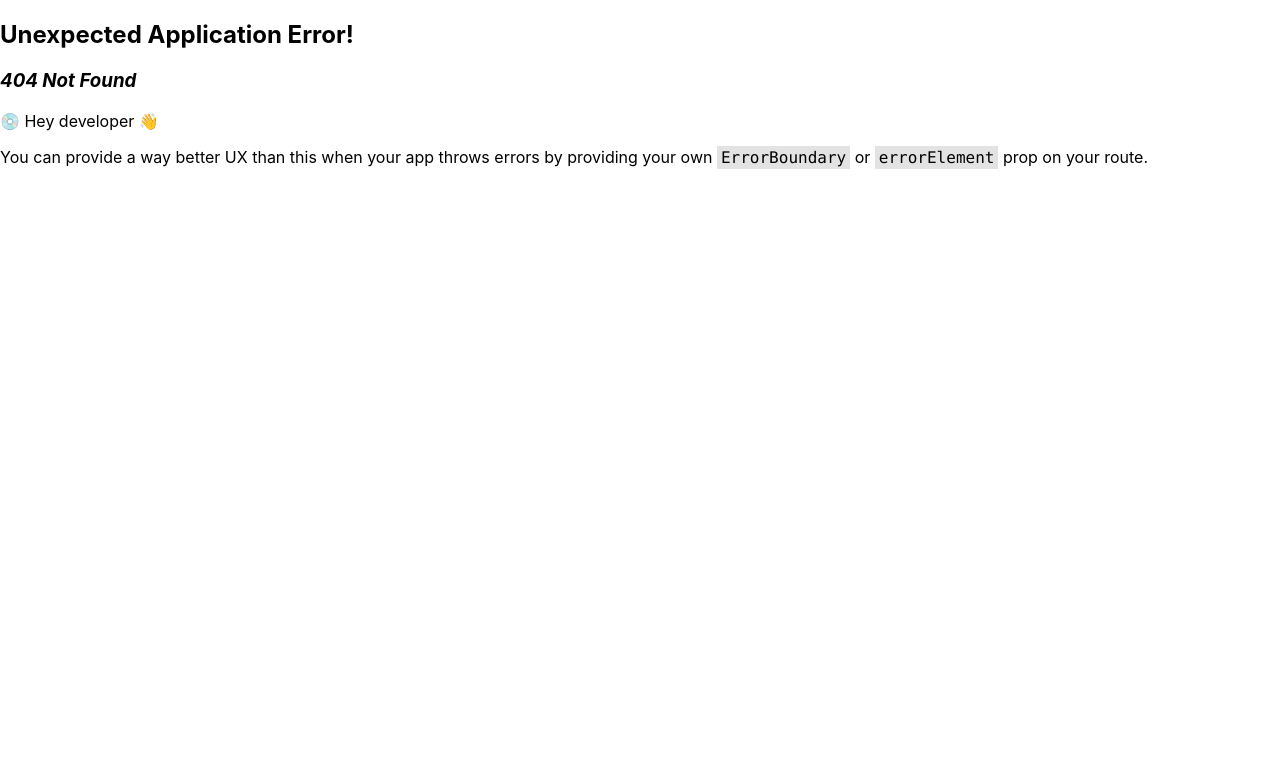
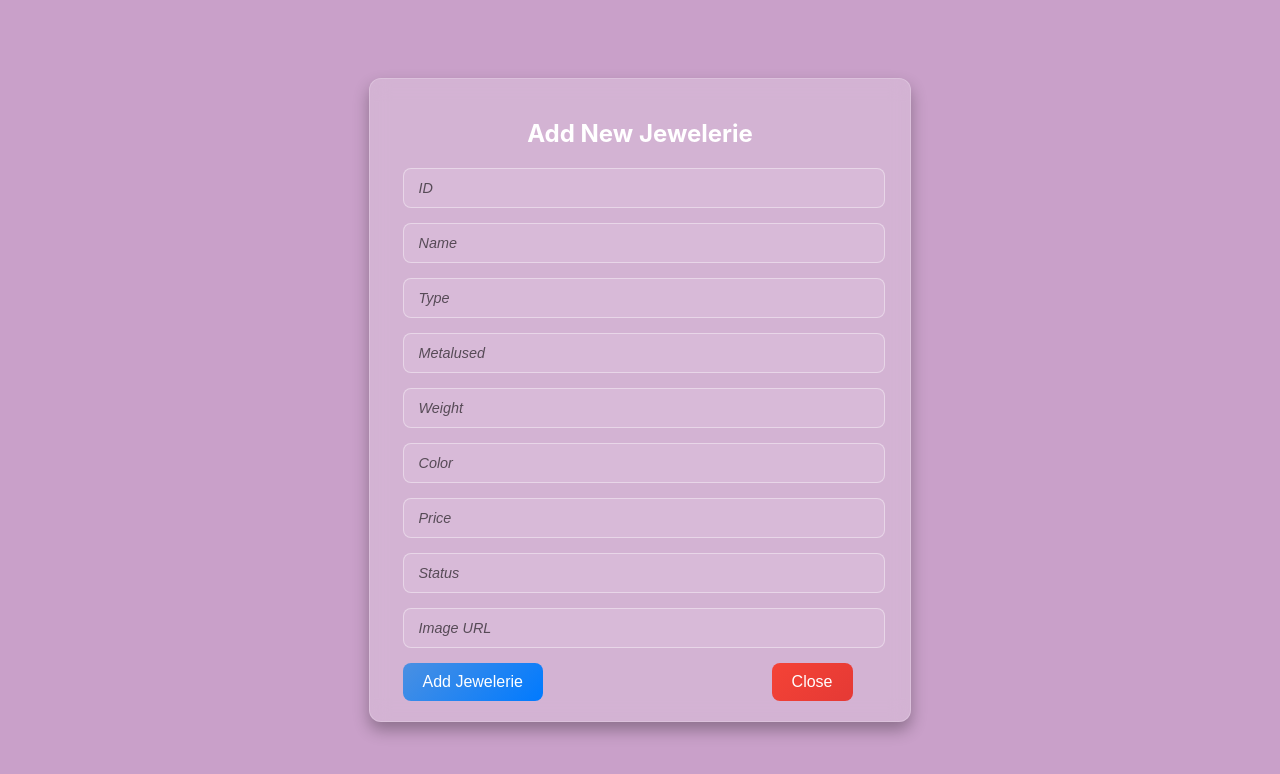
Before and after one commit to sejalsharmas/jewelerie-frontend, a React (Create React App) app: page /add in a window 1280 px wide. Before the commit this address had no page. Shown: the top 774 px of the page. Built offline with nearby package versions, Linux system fonts and the light colour scheme.

Commit message:
add earing button enabled and the add form created

```diff
--- a/src/App.js
+++ b/src/App.js
@@ -3,6 +3,7 @@ import Navbar from './components/navbar/Navbar'
 import axios from 'axios'
 import './App.css'
 import Cards from  './components/cards/Cards'
+import { Link } from 'react-router-dom'
 
 
 function App() {
@@ -26,7 +27,9 @@ function App() {
       <Navbar/>
 
       <div >
+        <Link to = {'/add'}>
          <button className='btn'>ADD NEW JEWELLERY</button>
+         </Link>
         </div>
       <div className='card-container'>
       {
--- a/src/index.js
+++ b/src/index.js
@@ -4,6 +4,7 @@ import './index.css';
 import App from './App';
 import Detail from './views/detail/Detail';
 import Edit from './views/edit/Edit';
+import Add from './views/Add/Add';
 import { RouterProvider , createBrowserRouter } from 'react-router-dom';
 
 const root = ReactDOM.createRoot(document.getElementById('root'));
@@ -19,6 +20,10 @@ const router = createBrowserRouter([
 {
   path:'/Edit/:id',
   element: <Edit/>
+},
+{
+  path:'/add',
+  element: <Add/>
 }
 ])
 root.render(<RouterProvider router = {router} />);
--- /dev/null
+++ b/src/views/Add/Add.js
@@ -0,0 +1,184 @@
+import { React, useState } from 'react';
+import './Add.css';
+import axios from 'axios';
+import { useNavigate } from 'react-router-dom';
+
+
+function Add() {
+     const [jewelerie, setJewelerie] = useState({
+        name: "",
+        type: "",
+        Metalused: "",
+        Weight: "",
+        Color: "",
+        Price: "",
+        Status: "",
+        image: "",
+      });
+
+    const navigate = useNavigate();
+
+    const Add = async () => {
+        try {
+            await axios.post(`http://localhost:5001/jewelries`, {
+                id: jewelerie.id,
+                name: jewelerie.name,
+                type: jewelerie.type,
+                Metalused: jewelerie.Metalused,
+                Weight: jewelerie.Weight,
+                Color: jewelerie.Color,
+                Price: jewelerie.Price,
+                Status: jewelerie.Status,
+                image: jewelerie.image,
+            });
+
+            setJewelerie({
+                name: "",
+                type: "",
+                Metalused: "",
+                Weight: "",
+                Color: "",
+                Price: "",
+                Status: "",
+                image: "",
+                id: "",
+            });
+
+            navigate(-1 || '/');
+        } catch (error) {
+            console.error("Error adding jewelerie:", error);
+        }
+    };
+
+    return (
+
+
+           <div>
+
+                <h1 className='add-new-Jewelerie-heading'></h1>
+                <div className="popup">
+                    <div className="popup-content glass-design">
+                        <h2 className="popup-title">Add New Jewelerie</h2>
+                        <form
+                            className="popup-form"
+                            onSubmit={(e) => {
+                                e.preventDefault();
+                                Add();
+                            }}
+                        >
+                            <input
+                                type="number"
+                                placeholder="ID"
+                                className="popup-input"
+                                value={jewelerie.id}
+                                required
+                                onChange={(e) =>
+                                    setJewelerie({
+                                        ...jewelerie,
+                                        id: e.target.value,
+                                    })
+                                }
+                            />
+                            <input
+                                type="text"
+                                placeholder="Name"
+                                className="popup-input"
+                                value={jewelerie.Name}
+                                required
+                                onChange={(e) =>
+                                    setJewelerie({
+                                        ...jewelerie,
+                                        jewelerie: e.target.value,
+                                    })
+                                }
+                            />
+                            <input
+                                type="text"
+                                placeholder="Type"
+                                className="popup-input"
+                                value={jewelerie.type}
+                                required
+                                onChange={(e) =>
+                                    setJewelerie({
+                                        ...jewelerie,
+                                        type: e.target.value,
+                                    })
+                                }
+                            />
+                            <input
+                                type="text"
+                                placeholder="Metalused"
+                                className="popup-input"
+                                value={jewelerie.Metalused}
+                                required
+                                onChange={(e) =>
+                                    setJewelerie({
+                                        ...jewelerie,
+                                        Metalused: e.target.value,
+                                    })
+                                }
+                            />
+                            <input
+              type="text"
+              placeholder="Weight"
+              className="popup-input"
+              value={jewelerie.Weight}
+              required
+              onChange={(e) => setJewelerie({ ...jewelerie, Weight: e.target.value })}
+            />
+
+                           <input
+              type="text"
+              placeholder="Color"
+              className="popup-input"
+              value={jewelerie.Color}
+              required
+              onChange={(e) => setJewelerie({ ...jewelerie, Color: e.target.value })}
+            />
+            <input
+              type="text"
+              placeholder="Price"
+              className="popup-input"
+              value={jewelerie.Price}
+              required
+              onChange={(e) => setJewelerie({ ...jewelerie, Price: e.target.value })}
+            />
+            <input
+              type="text"
+              placeholder="Status"
+              className="popup-input"
+              value={jewelerie.Status}
+              required
+              onChange={(e) => setJewelerie({ ...jewelerie, Status: e.target.value })}
+            />
+            <input
+              type="text"
+              placeholder="Image URL"
+              className="popup-input"
+              value={jewelerie.image}
+              required
+              onChange={(e) => setJewelerie({ ...jewelerie, image: e.target.value })}
+            />
+                            <div className="popup-buttons">
+                                <button
+                                    type="submit"
+                                    className="popup-button"
+                                >
+                                    Add Jewelerie
+                                </button>
+                                <button
+                                    type="button"
+                                    className="popup-button close-button"
+                                    onClick={() => navigate(-1 || '/')}
+                                >
+                                    Close
+                                </button>
+                            </div>
+                        </form>
+                    </div>
+                </div>
+        </div>
+    );
+}
+
+export default Add;
```
Also changed, not shown: src/views/Add/Add.css (added).
